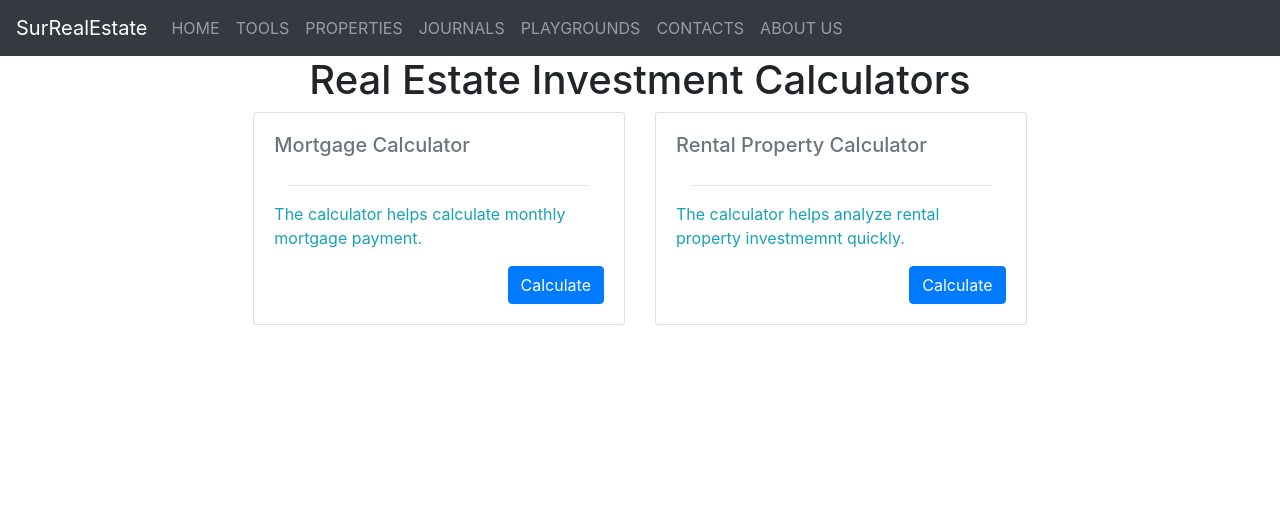
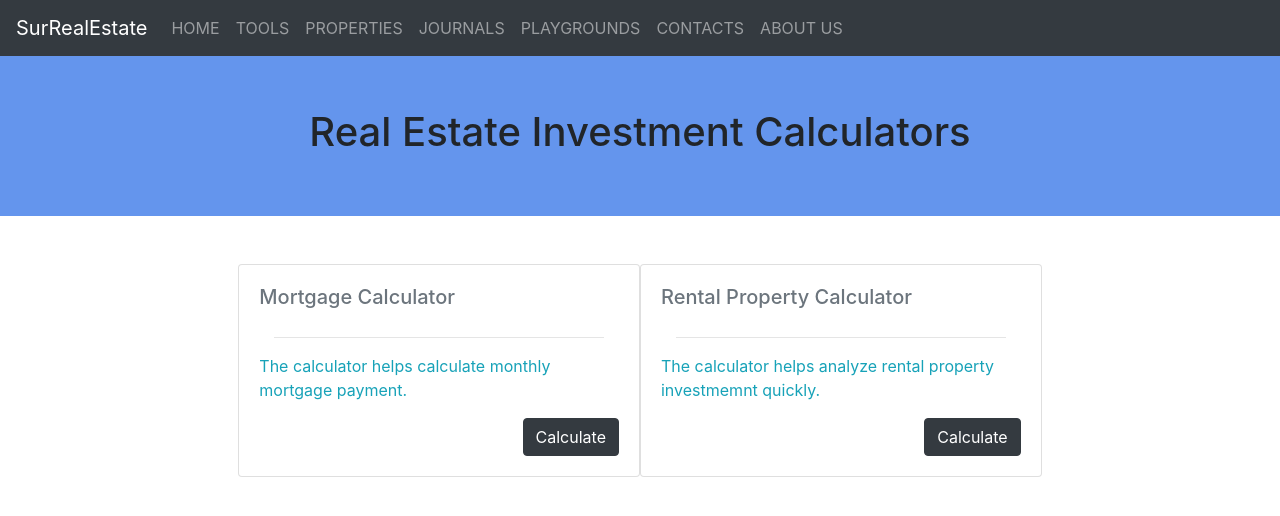
Before and after one commit to WangBian/surRealEstate, an Angular app: page /tools in a window 1280 px wide. Shown: the top 516 px of the page. Built offline with nearby package versions, Linux system fonts and the light colour scheme.

Commit message:
improve UI. still ugly though

```diff
--- a/src/app/properties/properties.component.css
+++ b/src/app/properties/properties.component.css
@@ -0,0 +1,5 @@
+.search {
+    background-color: cornflowerblue;
+    height: 10rem;
+    color:white;
+  }
--- a/src/app/properties/properties.component.html
+++ b/src/app/properties/properties.component.html
@@ -1,6 +1,23 @@
+<div class="container-fluid d-flex justify-content-center search">
+    <div class="row col-8 justify-content-around align-items-center">
+        <div class="col-3 d-flex p-0">
+            <input type="text" class="form-control search-slt" placeholder="City" #inputCity>
+        </div>
+        <div class="col-3 d-flex p-0">
+            <input type="text" class="form-control search-slt" placeholder="State" #inputState>
+        </div>
+        <div class="col-3 p-0">
+            <button type="button" class="btn btn-block btn-dark"
+                (click)="search(inputCity.value, inputState.value)">Search</button>
+        </div>
+    </div>
+</div>
+
 <div class="container-fluid d-flex justify-content-center">
+
     <div class="row col-8">
-        <div class="col-12 d-flex">
+        <div class="col-12 d-flex p-0">
+
             <div class="btn-group d-flex ml-auto">
                 <button type="button" class="btn">Sort By</button>
                 <button type="button" class="btn dropdown-toggle dropdown-toggle-split" data-toggle="dropdown"
@@ -14,17 +31,19 @@
             </div>
         </div>
 
-        <div class="col-3 d-flex" *ngFor="let property of properties">
+        <div class="col-3 d-flex p-0" *ngFor="let property of properties">
             <div class="card">
                 <div class="card-body d-flex flex-column">
                     <img src="{{property.img}}" class="card-img-top" alt="...">
                     <div class="col-auto">
                         <hr>
                     </div>
-                    <h6 class="card-text text-info">Asking: {{property.price_usd}} | Offer: {{property.offer}} | Rent:
+                    <h6 class="card-text text-info">Asking: {{property.price_usd}} | Offer: {{property.offer}} |
+                        Rent:
                         {{property.rent_zestimate}}</h6>
                     <div class="ml-auto card-text text-dark">
-                        <p>{{property.bedrooms}} bds | {{property.bathrooms}} ba | {{property.square_footage}} sqft</p>
+                        <p>{{property.bedrooms}} bds | {{property.bathrooms}} ba | {{property.square_footage}} sqft
+                        </p>
                         <p>{{property.address}}</p>
                         <p>{{property.title}}</p>
                     </div>
@@ -34,3 +53,5 @@
         </div>
     </div>
 </div>
+
+<router-outlet></router-outlet>
--- a/src/app/properties/properties.component.ts
+++ b/src/app/properties/properties.component.ts
@@ -1,4 +1,4 @@
-import { Component, OnInit } from '@angular/core';
+import { Component, OnInit, Input } from '@angular/core';
 import * as properties from '../../properties.json';
 
 @Component({
@@ -8,12 +8,14 @@ import * as properties from '../../properties.json';
 })
 export class PropertiesComponent implements OnInit {
 
+  city: string;
+  state: string;
+
   properties: any = (properties as any).default;
 
   constructor() { }
 
   ngOnInit() {
-    console.log(properties);
   }
 
   sort(order: string) {
@@ -32,4 +34,10 @@ export class PropertiesComponent implements OnInit {
       })
     }
   }
+
+  search(city: string, state: string) {
+    this.city = city;
+    this.state = state;
+
+  }
 }
--- a/src/app/tools/tools.component.css
+++ b/src/app/tools/tools.component.css
@@ -0,0 +1,4 @@
+.heading {
+    height: 10rem;
+    background-color: cornflowerblue;
+}
--- a/src/app/tools/tools.component.html
+++ b/src/app/tools/tools.component.html
@@ -1,10 +1,15 @@
-<div class="container-fluid d-flex justify-content-center">
-    <div class="row col-8">
+<div class="container-fluid d-flex justify-content-center heading">
+    <div class="row col-8 justify-content-around align-items-center">
         <header class="col-12 text-center">
             <h1>Real Estate Investment Calculators</h1>
         </header>
-
-        <div class="col-6 d-flex mx-auto  justify-content-center">
+    </div>
+</div>
+<br />
+<br />
+<div class="container-fluid d-flex justify-content-center">
+    <div class="row col-8">
+        <div class="col-6 d-flex mx-auto  justify-content-center p-0">
             <div class="card">
                 <div class="card-body d-flex flex-column">
                     <h5 class="card-title text-secondary">Mortgage Calculator</h5>
@@ -13,12 +18,12 @@
                     </div>
                     <p class="card-text text-info">The calculator helps calculate monthly mortgage payment.</p>
                     <a routerLink="/tools/mortgage-calc" routerLinkActive="active"
-                        class="btn btn-primary mt-auto ml-auto">Calculate</a>
+                        class="btn btn-dark mt-auto ml-auto">Calculate</a>
                 </div>
             </div>
         </div>
 
-        <div class="col-6 d-flex amx-auto justify-content-center">
+        <div class="col-6 d-flex amx-auto justify-content-center p-0">
             <div class="card">
                 <div class="card-body d-flex flex-column">
                     <h5 class="card-title text-secondary">Rental Property Calculator</h5>
@@ -26,7 +31,7 @@
                         <hr>
                     </div>
                     <p class="card-text text-info">The calculator helps analyze rental property investmemnt quickly.</p>
-                    <a routerLink="/tools/rental-property-calc" class="btn btn-primary mt-auto ml-auto">Calculate</a>
+                    <a routerLink="/tools/rental-property-calc" class="btn btn-dark mt-auto ml-auto">Calculate</a>
                 </div>
             </div>
         </div>
```
